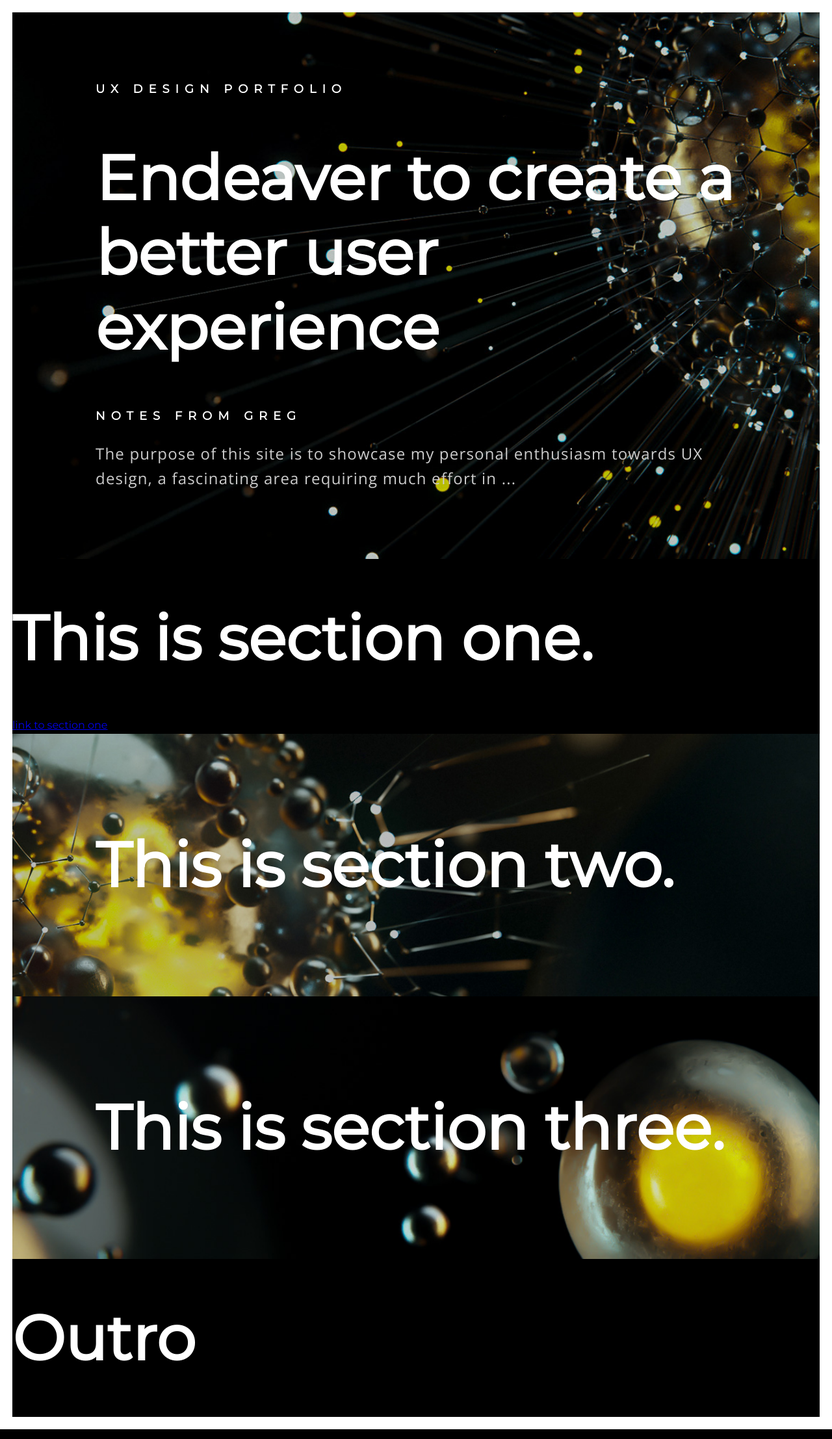
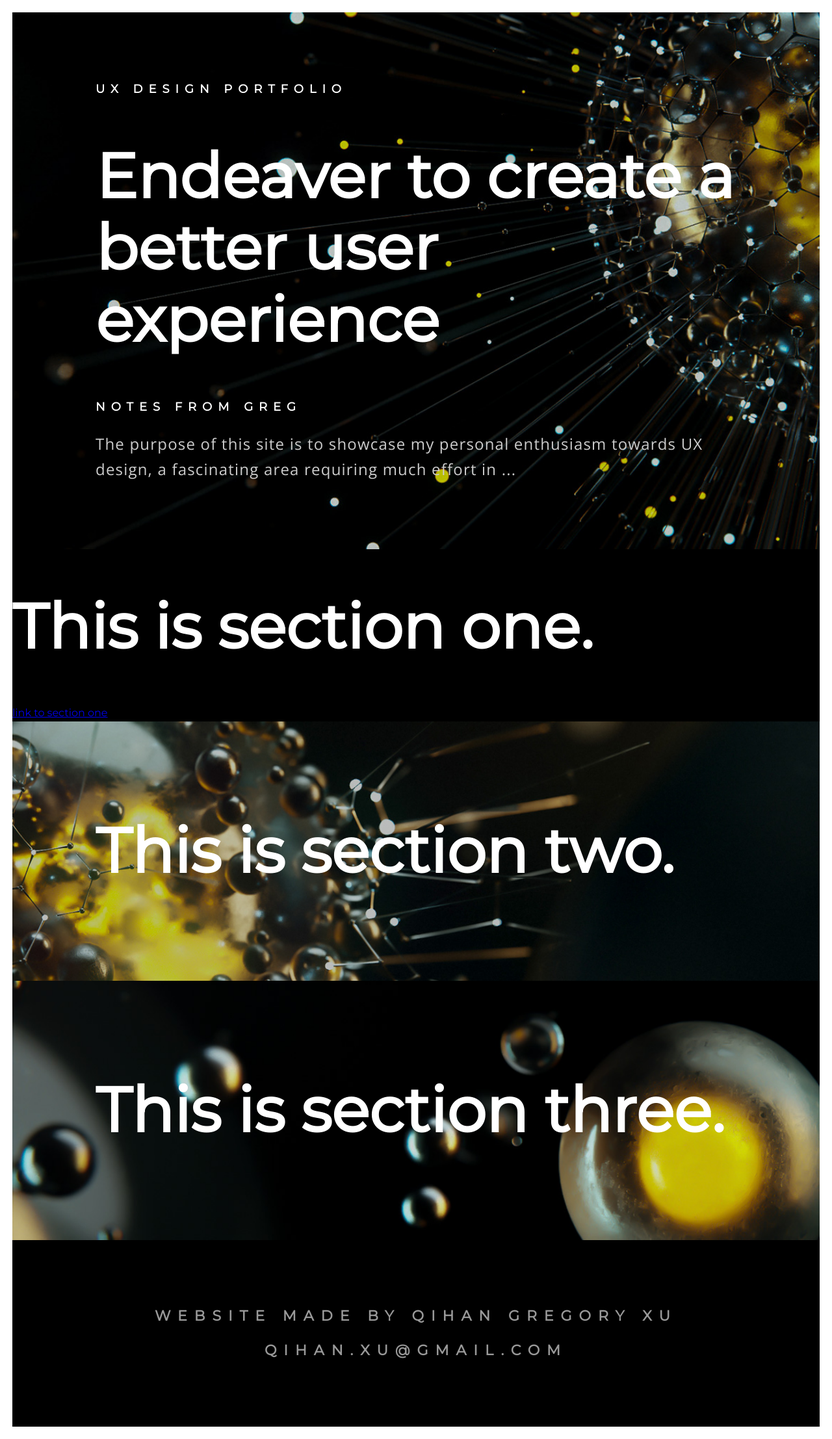
Before and after one commit to gankedbyloli/gankedbyloli.github.io, a Jekyll site: the page built from index.html, in a window 1280 px wide. Shown: the whole page at 65% size. Built offline with Jekyll 4.4.1, drawn with Linux system fonts in a browser that asks for light colours.

Commit message:
Add Outro Page

```diff
--- a/_includes/outro.html
+++ b/_includes/outro.html
@@ -1 +1 @@
-<h1>Outro</h1>
+<div class="outro"><h3>WEBSITE MADE BY QIHAN GREGORY XU</h3><h3>QIHAN.XU@GMAIL.COM</h3></div>
--- a/_pugfiles/outro.pug
+++ b/_pugfiles/outro.pug
@@ -1 +1,3 @@
-h1 Outro
+.outro
+    h3 WEBSITE MADE BY QIHAN GREGORY XU
+    h3 QIHAN.XU@GMAIL.COM
--- /dev/null
+++ b/assets/css/2-modules/_outro.sass
@@ -0,0 +1,5 @@
+.outro
+    padding: 5em 8em
+    h3
+        color: $gray
+        text-align: center
--- a/assets/css/main.css
+++ b/assets/css/main.css
@@ -396,7 +396,16 @@ template {
 
 h1 {
   font-size: 96px;
-  line-height: 1.2; }
+  line-height: 1.15; }
+
+h2 {
+  font-size: 48px;
+  line-height: 1.25; }
+
+h3 {
+  font-size: 22px;
+  line-height: 1.4;
+  letter-spacing: .5em; }
 
 h4 {
   font-size: 18px;
@@ -446,6 +455,12 @@ body {
           background-size: cover;
   padding: 5em 8em; }
 
+.outro {
+  padding: 5em 8em; }
+  .outro h3 {
+    color: #999;
+    text-align: center; }
+
 .wrapper {
   border: 1.2em solid #fff;
   height: auto !important; }
--- a/assets/css/main.scss
+++ b/assets/css/main.scss
@@ -8,5 +8,6 @@
 @import "2-modules/intro";
 @import "2-modules/work";
 @import "2-modules/branding";
+@import "2-modules/outro";
 
 @import "3-layouts/default";
```
Also changed, not shown: assets/css/1-base/_base.sass (+10 -1 lines).
